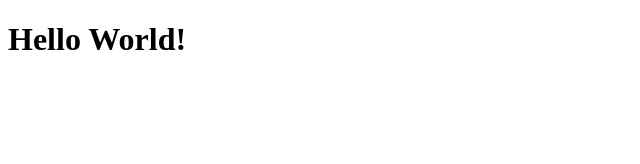
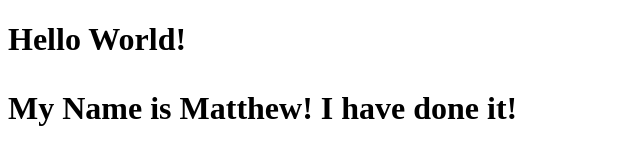
Before and after one commit to mjsimon91/mjsimon91.github.io, a plain HTML site: page index.html in a window 1280 px wide. Shown: the whole page, without its empty margins (0-640 px from the left). Drawn offline with Linux system fonts and the light colour scheme.

Commit message:
Second attempt with text

```diff
--- a/index.html
+++ b/index.html
@@ -6,5 +6,6 @@
   </head>
   <body>
     <h1>Hello World!<h1>
+      <p>My Name is Matthew! I have done it!</p>
   </body>
 </html>
```
